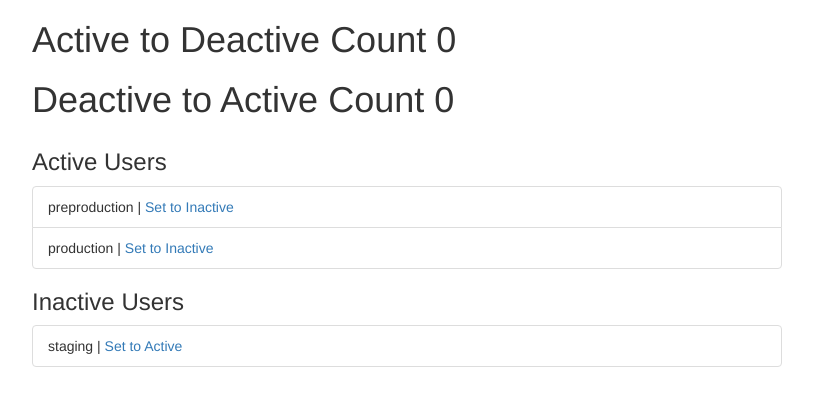
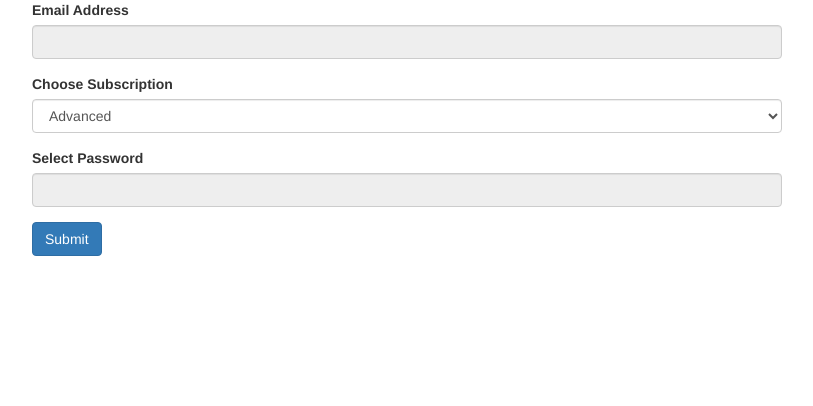
Before and after one commit to paddutraining/angular, an Angular app: page / in a window 1280 px wide. Shown: the top 406 px of the page, without its empty margins (233-1046 px from the left). Built offline with nearby package versions, Linux system fonts and the light colour scheme.

Commit message:
form is created

```diff
--- a/src/app/active/active.component.html
+++ /dev/null
@@ -1,8 +0,0 @@
-<h3>Active Users</h3>
-<ul class="list-group">
-  <li
-    class="list-group-item"
-    *ngFor="let user of users; let i = index">
-    {{ user }} | <a href="#" (click)="onSetToInactive(i)">Set to Inactive</a>
-  </li>
-</ul>
--- a/src/app/active/active.component.ts
+++ /dev/null
@@ -1,20 +0,0 @@
-import { Component, OnInit } from '@angular/core';
-import { ServersService } from '../servers.service';
-
-@Component({
-  selector: 'app-active',
-  templateUrl: './active.component.html',
-  styleUrls: ['./active.component.css']
-})
-export class ActiveComponent implements OnInit {
-  users!: string[];
-  constructor(private server:ServersService){}
-
-  ngOnInit(): void {
-    this.users=this.server.activeServers;
-  }
-  onSetToInactive(id:number){
-this.server.setInactive(id);
-  }
-
-}
--- a/src/app/app.component.html
+++ b/src/app/app.component.html
@@ -1,17 +1,81 @@
 <div class="container">
   <div class="row">
-    <div class="col-xs-12 col-md-8 col-md-offset-2">
-    <h1>
-      Active to Deactive Count {{activeToInactive}}
-    </h1>
-    <h1>
-      Deactive to Active Count {{inactiveToActive}}
-    </h1>
+    <div class="col-xs-12 col-sm-10 col-md-8 col-sm-offset-1 col-md-offset-2">
+      <!-- Add a Form with the following Inputs (and Validators)
+           1) Mail address (should not be empty and should be an email address)
+           2) A Dropdown which allows the user to select from three different Subscriptions ("Basic", "Advanced", "Pro")
+              Set "Advanced" as Default
+           3) A Password field (should not be empty)
+           field)
+           4) A Submit Button
+
+           Display a warning message if the Form is invalid AND was touched. Display a warning message below each input if it's invalid.
+
+           Upon submitting the form, you should simply print the Value of the Form to the Console.
+           Optionally, display it in your template.
+      -->
+
+<form #f="ngForm" (ngSubmit)="submitForm()">
+  <div class="form-group">
+  <label for="mail">Email Address</label>
+  <input class="form-control"    autocomplete="false" readonly onfocus="this.removeAttribute('readonly');"
+   type="email"
+    id="email"
+     name="email"
+     required
+     email
+     #email="ngModel"
+     ngModel>
+     <p *ngIf="email.invalid && email.touched" style="color:red"> Please enter valid email</p>
+  </div>
+  <div class="form-group">
+    <label for="mail">Choose Subscription</label>
+   <select class="form-control"
+   [ngModel]="defaultSubscription"
+   name="select"
+   id="select"
+   >
+     <option *ngFor="let item of subscription"
+      [value]="item"
+     >{{item}}</option>
+   </select>
     </div>
-    <div class="col-xs-12 col-md-8 col-md-offset-2">
-      <app-active
-      ></app-active>
-      <app-in-active></app-in-active>
+    <div class="form-group">
+      <label for="mail">Select Password</label>
+      <input class="form-control"   autocomplete="false" readonly onfocus="this.removeAttribute('readonly');"
+       type="password"
+        id="password"
+         name="password"
+         required
+         #password="ngModel"
+         ngModel>
+         <p *ngIf="password.invalid && password.touched" style="color:red"> Please enter valid password</p>
+      </div>
+      <p *ngIf="f.invalid && f.touched">Please fill all fields....</p>
+      <button type="submit" class="btn btn-primary">Submit</button>
+</form>
+
+
+      <!-- <form #signupform="ngForm" (ngsubmit)="onSubmit()">
+        <div class="form-group">
+          <label for="email">Mail</label>
+          <input type="email" id="email" ngmodel="" name="email" required="" email="" class="form-control" #email="ngModel">
+          <span class="help-block" *ngif="!email.valid &amp;&amp; email.touched">Please enter a valid email!</span>
+        </div>
+        <div class="form-group">
+          <label for="subscription">Choose a Subscription</label>
+          <select name="subscription" id="subscription" [ngmodel]="selectedSubscription" class="form-control">
+            <option *ngfor="let subscription of subscriptions" [value]="subscription">{{ subscription }}</option>
+          </select>
+        </div>
+        <div class="form-group">
+          <label for="password">Password</label>
+          <input type="password" id="password" name="password" ngmodel="" required="" class="form-control" #password="ngModel">
+          <span class="help-block" *ngif="!password.valid &amp;&amp; password.touched">Please enter a valid password!</span>
+        </div>
+        <p *ngif="!signupForm.valid &amp;&amp; signupForm.touched">The form is invalid!</p>
+        <button class="btn btn-primary" type="submit">Submit</button>
+      </form> -->
     </div>
   </div>
-  </div>
+</div>
--- a/src/app/app.component.ts
+++ b/src/app/app.component.ts
@@ -1,22 +1,20 @@
-import { Component, OnInit } from '@angular/core';
-import { CounterService } from './counter.service';
-import { ServersService } from './servers.service';
+import { Component, ViewChild } from '@angular/core';
+import { NgForm } from '@angular/forms';
+
 
 @Component({
   selector: 'app-root',
   templateUrl: './app.component.html',
-  styleUrls: ['./app.component.css'],
-  providers:[ServersService]
+  styleUrls: ['./app.component.css']
+
 
 })
-export class AppComponent implements OnInit {
-  activeToInactive!: number;
-  inactiveToActive!: number;
-constructor(private count:CounterService){
-
-}
-ngOnInit(): void {
-  this.activeToInactive=this.count.activeToInactive;
-  this.inactiveToActive=this.count.inactiveToActive;
+export class AppComponent {
+subscription=["Basic", "Advanced", "Pro"];
+defaultSubscription="Advanced";
+  @ViewChild('f', { static: false })
+  formData!: NgForm;
+submitForm(){
+  console.log(this.formData.value)
 }
 }
--- a/src/app/counter.service.ts
+++ /dev/null
@@ -1,13 +0,0 @@
-
-export class CounterService {
-  activeToInactive:number=0;
-  inactiveToActive:number=0;
-activeToInactiveCount(){
-this.activeToInactive++;
-console.log('activeToInactiveCount {0}',this.activeToInactive)
-}
-InactiveCountToactive(){
-  this.inactiveToActive++;
-  console.log('activeToInactiveCount {0}',this.inactiveToActive)
-}
-}
--- a/src/app/in-active/in-active.component.html
+++ /dev/null
@@ -1,8 +0,0 @@
-<h3>Inactive Users</h3>
-<ul class="list-group">
-  <li
-    class="list-group-item"
-    *ngFor="let user of users; let i = index">
-    {{ user }} | <a href="#" (click)="onSetToActive(i)">Set to Active</a>
-  </li>
-</ul>
--- a/src/app/in-active/in-active.component.ts
+++ /dev/null
@@ -1,19 +0,0 @@
-import { Component, OnInit } from '@angular/core';
-import { ServersService } from '../servers.service';
-
-@Component({
-  selector: 'app-in-active',
-  templateUrl: './in-active.component.html',
-  styleUrls: ['./in-active.component.css']
-})
-export class InActiveComponent implements OnInit {
-  users!:string[];
-  constructor(private server:ServersService){}
-
-    ngOnInit(): void {
-      this.users=this.server.inactiveServers;
-    }
-    onSetToActive(id:number){
-      this.server.setActive(id);
-    }
-}
--- a/src/app/servers.service.ts
+++ /dev/null
@@ -1,22 +0,0 @@
-import { Injectable } from '@angular/core';
-import { CounterService } from './counter.service';
-
-@Injectable({
-  providedIn: 'root'
-})
-export class ServersService {
-activeServers=['preproduction','production']
-inactiveServers=['staging']
-  constructor(private counter:CounterService) { }
-  setActive(id:number){
-    this.activeServers.push(this.inactiveServers[id])
-this.inactiveServers.splice(id,1);
-this.counter.InactiveCountToactive();
-
-  }
-  setInactive(id:number){
-    this.inactiveServers.push(this.activeServers[id])
-this.activeServers.splice(id,1)
-this.counter.activeToInactiveCount();
-  }
-}
```
Also changed, not shown: src/app/app.module.ts (+3 -10 lines), src/app/active/active.component.css (deleted), src/app/app.component.css (line endings or trailing spaces), src/app/in-active/in-active.component.css (deleted), 2 other files (tests, documents, lock files or other folders).
